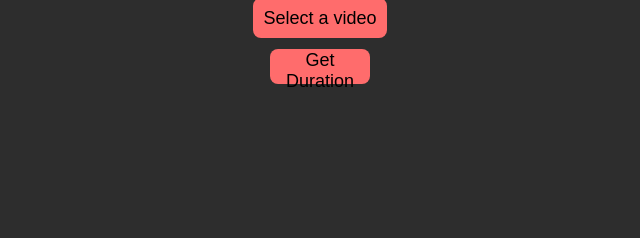
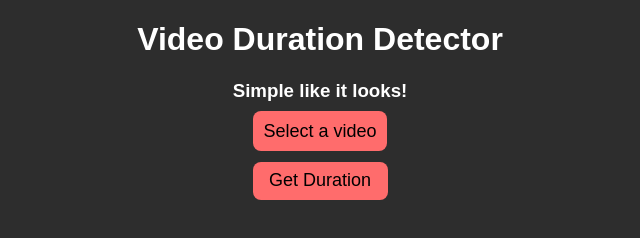
Before and after one commit to SrKirito/Video-Duration-Electron, an Electron app: page index.html in a window 800 px wide. Shown: the whole page, without its empty margins (80-720 px from the left). Drawn offline with Linux system fonts and the light colour scheme; no server answers.

Commit message:
Add files via upload

```diff
--- a/index.html
+++ b/index.html
@@ -1,3 +1,35 @@
+<!--<!DOCTYPE html>
+
+<html>
+
+  <head>
+    <link rel="stylesheet" href="style.css">
+    <meta charset="UTF-8">
+    <meta http-equiv="Content-Security-Policy" content="default-src 'self'; script-src 'self'">
+    <meta http-equiv="X-Content-Security-Policy" content="default-src 'self'; script-src 'self'">
+    <title>Hello World!</title>
+  </head>
+
+  <body>
+
+    <h1>Hello World!</h1>
+    <h3>Meu primeiro app em electron!</h3>
+
+    <form>
+        <div>
+            <label for='selecao-arquivo'>Select a video</label>
+            <input id='selecao-arquivo' type="file" accept="video/*"/>
+        </div>
+        <button type="submit" class="sheeshone">Get info</button>
+        <script src="script.js"></script>
+    </form>
+
+    <h1 id="result"></h1>
+
+  </body>
+
+</html>-->
+
 <!DOCTYPE html>
 
 <html>
@@ -14,6 +46,10 @@
   <body>
 
     <form>
+
+        <h1>Video Duration Detector</h1>
+        <h3>Simple like it looks!</h3>
+
         <div>
             <label for='selecao-arquivo'>Select a video</label>
             <input id='selecao-arquivo' type="file" accept="video/*"/>
--- a/main.js
+++ b/main.js
@@ -4,7 +4,7 @@ const ffmpeg = require('fluent-ffmpeg');
 let win;
 
 const createWindow = () => {
-    win.setMenu(null)
+    //win.setMenu(null)
     win.loadFile('index.html');
 };
 
@@ -32,5 +32,6 @@ app.on('ready', () => {
 ipcMain.on('video:submit', (event, path) => {
     ffmpeg.ffprobe(path, (err, metadata) => {
         win.webContents.send('video:metadata', metadata.format.duration);
+        console.log("Video is", metadata.format.duration, "second long");
     });
 });
--- a/style.css
+++ b/style.css
@@ -15,8 +15,8 @@ body{
     border: 0.5px;
     border-radius: 8px;
     transition-duration: 0.4s;
-    width: 100px;
-    height: 35px;
+    width: 135px;
+    height: 38px;
 }
 
 .sheeshone:hover {
```
